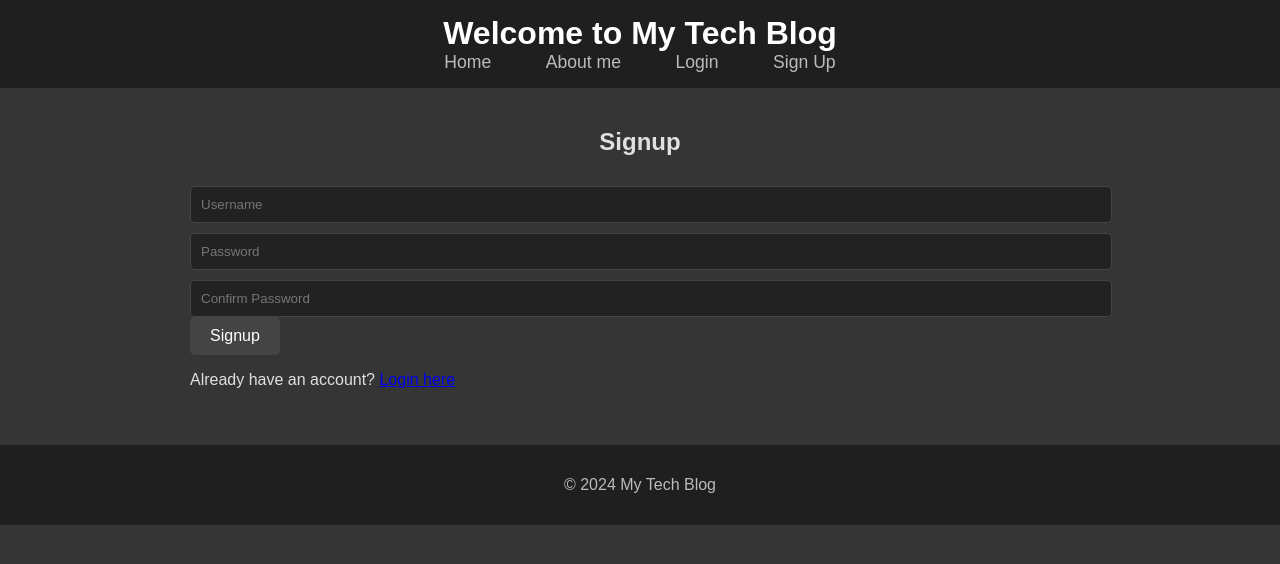
After one commit to BosbesplaysYT/web_14, a Flask app: page /signup in a window 1280 px wide. The commit adds this page. Shown: the top 564 px of the page. Run offline with Flask 3, Linux system fonts and the light colour scheme; some libraries are stand-ins or nearby versions.

Commit message:
modified:   app.py 	modified:   static/styles.css 	modified:   templates/admin_panel.html 	modified:   templates/base.html 	modified:   templates/login.html 	new file:   templates/moderate_comments.html 	new file:   templates/signup.html 	modified:   templates/view_single_post.html 	new file:   users.json 	new file:   venv/Lib/site-packages/bcrypt-4.2.0.dist-info/INSTALLER 	new file:   venv/Lib/site-packages/bcrypt-4.2.0.dist-info/LICENSE 	new file:   venv/Lib/site-packages/bcrypt-4.2.0.dist-info/METADATA 	new file:   venv/Lib/site-packages/bcrypt-4.2.0.dist-info/RECORD 	renamed:    .gitignore -> venv/Lib/site-packages/bcrypt-4.2.0.dist-info/REQUESTED 	new file:   venv/Lib/site-packages/bcrypt-4.2.0.dist-info/WHEEL 	new file:   venv/Lib/site-packages/bcrypt-4.2.0.dist-info/top_level.txt 	new file:   venv/Lib/site-packages/bcrypt/__init__.py 	new file:   venv/Lib/site-packages/bcrypt/__init__.pyi 	new file:   venv/Lib/site-packages/bcrypt/__pycache__/__init__.cpython-312.pyc 	new file:   venv/Lib/site-packages/bcrypt/_bcrypt.pyd 	new file:   venv/Lib/site-packages/bcrypt/py.typed

```diff
--- a/app.py
+++ b/app.py
@@ -2,13 +2,38 @@ from flask import Flask, render_template, request, redirect, url_for, abort, fla
 from functools import wraps
 import markdown
 import os
+import json
+import bcrypt
 from datetime import datetime
 
 app = Flask(__name__)
 app.secret_key = os.urandom(24)  # Set a secret key for session management
 
 POSTS_DIR = 'posts'
-ADMIN_PASSWORD = 'admin123'  # Simple hardcoded password (will change later)
+USERS_FILE = 'users.json'
+
+# Helper function to save users to JSON
+def save_users(users):
+    with open(USERS_FILE, 'w') as f:
+        json.dump(users, f, indent=4)
+
+# Helper function to load users from JSON
+def load_users():
+    if not os.path.exists(USERS_FILE):
+        return {}
+    with open(USERS_FILE, 'r') as f:
+        return json.load(f)
+
+def load_comments_for_post(post_id):
+    comments = []
+    users = load_users()  # Assuming you have a function to load users from users.json
+    for user_data in users.values():
+        if 'comments' in user_data:
+            for comment in user_data['comments']:
+                if comment['post_id'] == post_id:
+                    comments.append(comment['comment'])
+    return comments
+
 
 # Helper function for login-required routes
 def login_required(f):
@@ -20,30 +45,81 @@ def login_required(f):
         return f(*args, **kwargs)
     return decorated_function
 
+# Helper function for admin-required routes
+def admin_required(f):
+    @wraps(f)
+    def decorated_function(*args, **kwargs):
+        if 'logged_in' not in session or not session.get('is_admin'):
+            flash('Admin access required.', 'error')
+            return redirect(url_for('login'))
+        return f(*args, **kwargs)
+    return decorated_function
+
+# Route to sign up a new user
+@app.route('/signup', methods=['GET', 'POST'])
+def signup():
+    if request.method == 'POST':
+        username = request.form.get('username')
+        password = request.form.get('password')
+        confirm_password = request.form.get('confirm_password')
+
+        # Password match check
+        if password != confirm_password:
+            flash('Passwords do not match.', 'error')
+            return redirect(url_for('signup'))
+
+        users = load_users()
+
+        # Check if the username already exists
+        if username in users:
+            flash('Username already exists.', 'error')
+            return redirect(url_for('signup'))
+
+        # Hash and salt the password
+        hashed_password = bcrypt.hashpw(password.encode('utf-8'), bcrypt.gensalt())
+
+        # Save new user with hashed password and default admin status
+        users[username] = {
+            'password': hashed_password.decode('utf-8'),
+            'admin': False
+        }
+        save_users(users)
+
+        flash('Signup successful! Please log in.', 'success')
+        return redirect(url_for('login'))
+    return render_template('signup.html')
+
 # Login route
 @app.route('/login', methods=['GET', 'POST'])
 def login():
     if request.method == 'POST':
+        username = request.form.get('username')
         password = request.form.get('password')
-        if password == ADMIN_PASSWORD:
+
+        users = load_users()
+
+        # Check if the user exists and password is correct
+        if username in users and bcrypt.checkpw(password.encode('utf-8'), users[username]['password'].encode('utf-8')):
             session['logged_in'] = True
+            session['username'] = username
+            session['is_admin'] = users[username].get('admin', False)
             flash('Successfully logged in!', 'success')
-            return redirect(url_for('admin'))
+            return redirect(url_for('admin') if session['is_admin'] else url_for('index'))
         else:
-            flash('Incorrect password. Please try again.', 'error')
+            flash('Incorrect username or password.', 'error')
             return redirect(url_for('login'))
     return render_template('login.html')
 
 # Logout route
 @app.route('/logout')
 def logout():
-    session.pop('logged_in', None)
+    session.clear()
     flash('You have been logged out.', 'success')
     return redirect(url_for('login'))
 
-# Admin panel for creating and managing blog posts (protected by login)
+# Admin panel for creating and managing blog posts (protected by admin access)
 @app.route('/admin', methods=['GET', 'POST'])
-@login_required
+@admin_required
 def admin():
     posts = load_posts()  # Load existing posts for display
     if request.method == 'POST':
@@ -62,9 +138,49 @@ def admin():
 
     return render_template('admin_panel.html', posts=posts)
 
-# Route for viewing a single post
-@app.route('/post/<int:post_id>')
+# Route for moderating comments in the admin panel
+@app.route('/admin/comments', methods=['GET'])
+def moderate_comments():
+    users = load_users()
+    comments = []  # To store all comments for display
+
+    # Loop through users to gather comments
+    for username, user in users.items():
+        if 'comments' in user:
+            for comment in user['comments']:
+                comments.append({
+                    'username': username,
+                    'content': comment['content'],
+                    'timestamp': comment['timestamp'],
+                    'post_id': comment['post_id']
+                })
+
+    return render_template('moderate_comments.html', comments=comments)
+
+# Route for deleting a comment
+@app.route('/admin/delete_comment', methods=['POST'])
+def delete_comment():
+    username = request.form.get('username')
+    post_id = int(request.form.get('post_id'))
+    content = request.form.get('content')
+
+    # Load users and remove the comment
+    users = load_users()
+    if username in users and 'comments' in users[username]:
+        users[username]['comments'] = [
+            comment for comment in users[username]['comments']
+            if not (comment['post_id'] == post_id and comment['content'] == content)
+        ]
+
+    save_users(users)  # Save changes back to the JSON file
+    flash('Comment deleted successfully!', 'success')
+    return redirect(url_for('moderate_comments'))  # Redirect back to the moderation page
+
+
+# Route for viewing a single post (with comments)
+@app.route('/post/<int:post_id>', methods=['GET', 'POST'])
 def view_post(post_id):
+    # Find the post by ID
     post = None
     for filename in os.listdir(POSTS_DIR):
         if filename.startswith(f"{post_id}"):
@@ -74,6 +190,7 @@ def view_post(post_id):
                 content_md = f.read()
                 content_html = markdown.markdown(content_md)
                 post = {
+                    'id': post_id,  # Add the post id
                     'title': title,
                     'date': date,
                     'content': content_html
@@ -81,18 +198,96 @@ def view_post(post_id):
             break
     if post is None:
         abort(404)
-    return render_template('view_single_post.html', post=post)
 
-# Route for deleting a post
+    # Load comments related to the post from users.json
+    users = load_users()
+    comments = []
+    for username, user in users.items():
+        if 'comments' in user:
+            for comment in user['comments']:
+                if comment['post_id'] == post_id:
+                    comments.append({
+                        'username': username,  # Use the key directly as the username
+                        'content': comment['content'],
+                        'timestamp': comment['timestamp']
+                    })
+
+    # Handle new comment submission
+    if request.method == 'POST':
+        if 'logged_in' not in session:
+            flash('You must be logged in to comment.', 'error')
+            return redirect(url_for('login'))
+
+        username = session.get('username')  # Get username from session
+        comment_content = request.form.get('comment')
+        timestamp = datetime.now().strftime('%Y-%m-%d %H:%M:%S')
+
+        # Append the new comment to the correct user's data
+        if username in users:
+            users[username].setdefault('comments', []).append({
+                'post_id': post_id,
+                'content': comment_content,
+                'timestamp': timestamp
+            })
+            save_users(users)
+            flash('Comment added successfully!', 'success')
+        else:
+            flash('User not found.', 'error')
+
+        return redirect(url_for('view_post', post_id=post_id))
+
+    return render_template('view_single_post.html', post=post, comments=comments)
+
+
+
+@app.route('/post/<int:post_id>/comment', methods=['POST'])
+def add_comment(post_id):
+    comment_text = request.form.get('comment')
+    username = session.get('username')  # Assuming you save the username in session upon login
+    if username and comment_text:
+        # Load existing users
+        users = load_users()
+        if username in users:
+            # Add comment to user's comments list
+            if 'comments' not in users[username]:
+                users[username]['comments'] = []
+            users[username]['comments'].append({
+                'post_id': post_id,
+                'comment': comment_text
+            })
+            save_users(users)
+            flash('Comment added successfully!', 'success')
+        else:
+            flash('User not found. Cannot add comment.', 'error')
+    else:
+        flash('You must be logged in to comment.', 'error')
+
+    return redirect(url_for('view_post', post_id=post_id))
+
+
 @app.route('/delete_post/<int:post_id>', methods=['POST'])
 @login_required
 def delete_post(post_id):
+    # Remove the post markdown file
     try:
         os.remove(os.path.join(POSTS_DIR, f'{post_id}.md'))
         flash('Post deleted successfully!', 'success')
+
+        # Load users and clean up comments associated with the deleted post
+        users = load_users()
+        for username, user_data in users.items():
+            if 'comments' in user_data:
+                # Filter out comments associated with the deleted post
+                user_data['comments'] = [comment for comment in user_data['comments'] if comment['post_id'] != post_id]
+
+        # Save the updated users data back to the users.json file
+        save_users(users)
+
     except FileNotFoundError:
         flash('Post not found!', 'error')
+
     return redirect(url_for('admin'))
+
 
 # Home page route
 @app.route('/')
@@ -100,10 +295,12 @@ def index():
     posts = load_posts()
     return render_template('view_posts.html', posts=posts)
 
+# About page
 @app.route('/about')
 def about():
     return render_template('about.html')
 
+# Contact page
 @app.route('/contact')
 def contact():
     return render_template('contact.html')
@@ -131,7 +328,7 @@ def load_posts():
 # Error handler for unauthorized access
 @app.errorhandler(401)
 def unauthorized(e):
-    return "Unauthorized: Incorrect password", 401
+    return "Unauthorized: Incorrect credentials", 401
 
 if __name__ == '__main__':
-    app.run(debug=True)
+    app.run(debug=True, host="0.0.0.0")
--- a/static/styles.css
+++ b/static/styles.css
@@ -1,46 +1,9 @@
-/* Flash message styles */
-.flash-messages {
-    max-width: 600px;
-    margin: 0 auto;
-}
-
-.flash-message {
-    padding: 10px;
-    margin: 10px 0;
-    border-radius: 5px;
-    position: relative;
-    text-align: center;
-    font-size: 1rem;
-}
-
-/* Category-specific flash message styles */
-.flash-message.success {
-    background-color: #4caf50;
-    color: white;
-}
-
-.flash-message.error {
-    background-color: #f44336;
-    color: white;
-}
-
-.flash-message .close-btn {
-    position: absolute;
-    top: 5px;
-    right: 10px;
-    background: none;
-    border: none;
-    color: white;
-    cursor: pointer;
-    font-size: 1.2rem;
-}
-
 /* Base styles */
 body {
     font-family: Arial, sans-serif;
     margin: 0;
     padding: 0;
-    background-color: #121212;
+    background-color: #181818de; /* Slightly lighter */
     color: #e0e0e0;
 }
 
@@ -87,6 +50,43 @@ footer {
 h2, h3 {
     color: #e0e0e0;
     text-align: center;
+}
+
+/* Flash message styles */
+.flash-messages {
+    max-width: 600px;
+    margin: 0 auto;
+}
+
+.flash-message {
+    padding: 10px;
+    margin: 10px 0;
+    border-radius: 5px;
+    position: relative;
+    text-align: center;
+    font-size: 1rem;
+}
+
+/* Category-specific flash message styles */
+.flash-message.success {
+    background-color: #4caf50;
+    color: white;
+}
+
+.flash-message.error {
+    background-color: #f44336;
+    color: white;
+}
+
+.flash-message .close-btn {
+    position: absolute;
+    top: 5px;
+    right: 10px;
+    background: none;
+    border: none;
+    color: white;
+    cursor: pointer;
+    font-size: 1.2rem;
 }
 
 /* Post preview boxes */
@@ -402,3 +437,113 @@ form button:hover {
 .about-me-container .contact-section form button:hover {
     background-color: #555;
 }
+
+/* Styles for nav links in header */
+nav a {
+    color: #bbb;
+    text-decoration: none;
+    margin: 0 15px;
+    font-size: 1.1rem;
+    padding: 10px;
+    border-radius: 5px;
+    transition: background-color 0.3s ease;
+}
+
+nav a:hover {
+    color: white;
+    background-color: #333;
+}
+
+/* Active state for login and signup buttons */
+nav a.login-btn, nav a.signup-btn {
+    background-color: #79b8ff;
+    color: white;
+    padding: 10px 15px;
+    border-radius: 5px;
+    margin-left: 10px;
+    transition: background-color 0.3s ease;
+}
+
+nav a.login-btn:hover, nav a.signup-btn:hover {
+    background-color: #0059B3;
+    color: white;
+}
+
+/* Mobile responsive styles */
+@media only screen and (max-width: 768px) {
+    /* General layout adjustments */
+    body {
+        padding: 10px;
+    }
+
+    header h1 {
+        font-size: 1.5rem;
+    }
+
+    nav a {
+        font-size: 1rem;
+        margin: 0 10px;
+    }
+
+    main {
+        padding: 10px;
+    }
+
+    footer {
+        padding: 10px 0;
+    }
+
+    /* Adjust flash message font size */
+    .flash-message {
+        font-size: 0.9rem;
+        padding: 8px;
+    }
+
+    /* Post previews: reduce padding and margin */
+    .post-preview {
+        padding: 15px;
+        margin-bottom: 15px;
+    }
+
+    /* Form adjustments */
+    form input, form textarea {
+        padding: 8px;
+        margin-top: 8px;
+    }
+
+    /* Login form specific */
+    .login-form {
+        width: 100%;
+        padding: 30px;
+    }
+
+    .login-form button {
+        width: 100%;
+    }
+
+    /* Comment section styling */
+    .comments-section {
+        padding: 15px;
+    }
+
+    .comment {
+        padding: 8px;
+    }
+
+    /* About me page responsiveness */
+    .about-me-container {
+        padding: 1.5rem;
+    }
+
+    .about-me-container .main-heading {
+        font-size: 2rem;
+    }
+
+    .about-me-container .sub-heading {
+        font-size: 1.2rem;
+    }
+
+    .about-me-container .interactive-grid {
+        grid-template-columns: 1fr;
+    }
+}
--- a/templates/admin_panel.html
+++ b/templates/admin_panel.html
@@ -25,4 +25,10 @@
         </li>
     {% endfor %}
 </ul>
+
+
+<h2>Moderate comments</h2>
+<ul>
+    <a href="{{ url_for('moderate_comments') }}">Moderate comments</a>
+</ul>
 {% endblock %}
--- a/templates/base.html
+++ b/templates/base.html
@@ -12,7 +12,12 @@
         <nav>
             <a href="{{ url_for('index') }}">Home</a>
             <a href="{{ url_for('about') }}">About me</a>
-            <a href="{{ url_for('login') }}">Login</a>
+            {% if 'logged_in' in session %}
+                <a href="{{ url_for('logout') }}">Logout</a>
+            {% else %}
+                <a href="{{ url_for('login') }}">Login</a>
+                <a href="{{ url_for('signup') }}">Sign Up</a> <!-- Added Sign Up link -->
+            {% endif %}
         </nav>
     </header>
 
--- a/templates/login.html
+++ b/templates/login.html
@@ -5,8 +5,10 @@
 {% block content %}
     <h2>Login</h2>
     <form class="login-form" method="POST" action="{{ url_for('login') }}">
-        <input type="password" name="password" placeholder="Password">
+        <input type="text" name="username" placeholder="Username" required>
+        <input type="password" name="password" placeholder="Password" required>
         <button type="submit">Login</button>
     </form>
 
+    <p>Don't have an account? <a href="{{ url_for('signup') }}">Sign up here</a></p>
 {% endblock %}
--- /dev/null
+++ b/templates/signup.html
@@ -0,0 +1,27 @@
+{% extends "base.html" %}
+
+{% block title %}Signup{% endblock %}
+
+{% block content %}
+    <h2>Signup</h2>
+    <form class="signup-form" method="POST" action="{{ url_for('signup') }}" onsubmit="return validatePassword()">
+        <input type="text" name="username" placeholder="Username" required>
+        <input type="password" name="password" id="password" placeholder="Password" required>
+        <input type="password" name="confirm_password" id="confirm_password" placeholder="Confirm Password" required>
+        <button type="submit">Signup</button>
+    </form>
+
+    <p>Already have an account? <a href="{{ url_for('login') }}">Login here</a></p>
+
+    <script>
+        function validatePassword() {
+            var password = document.getElementById("password").value;
+            var confirmPassword = document.getElementById("confirm_password").value;
+            if (password !== confirmPassword) {
+                alert("Passwords do not match!");
+                return false;
+            }
+            return true;
+        }
+    </script>
+{% endblock %}
--- /dev/null
+++ b/users.json
@@ -0,0 +1,6 @@
+{
+    "admin": {
+        "password": "$2b$12$ftDVA4lL6veMVaiA5zwFJONjRv.vCrDbHE8CxvtwK/0MYDZEPG97q",
+        "admin": true
+    }
+}
```
Also changed, not shown: other parts of static/styles.css (+35 -0 lines), templates/moderate_comments.html (added, +26 -0 lines), templates/view_single_post.html (+34 -0 lines).
